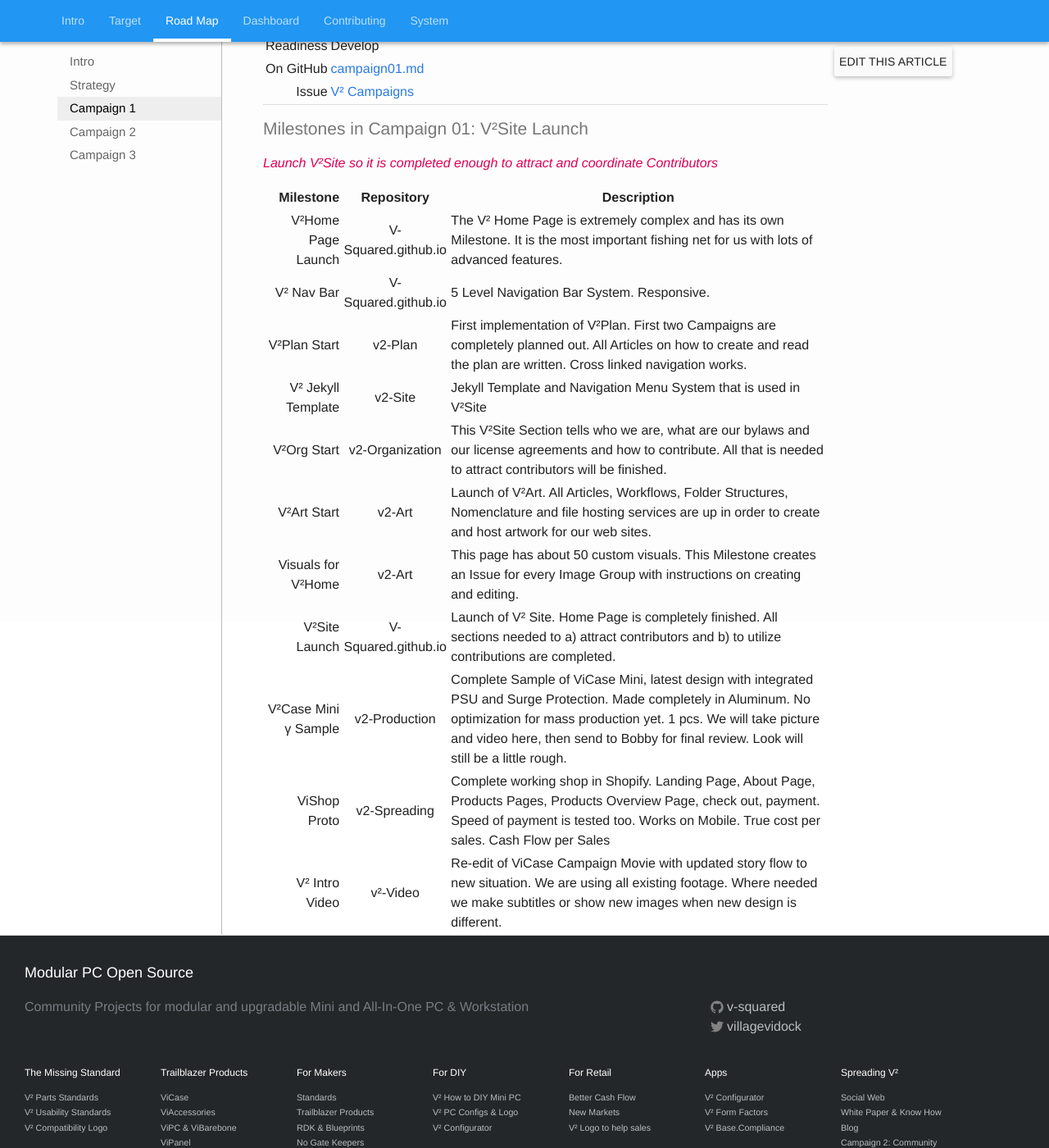
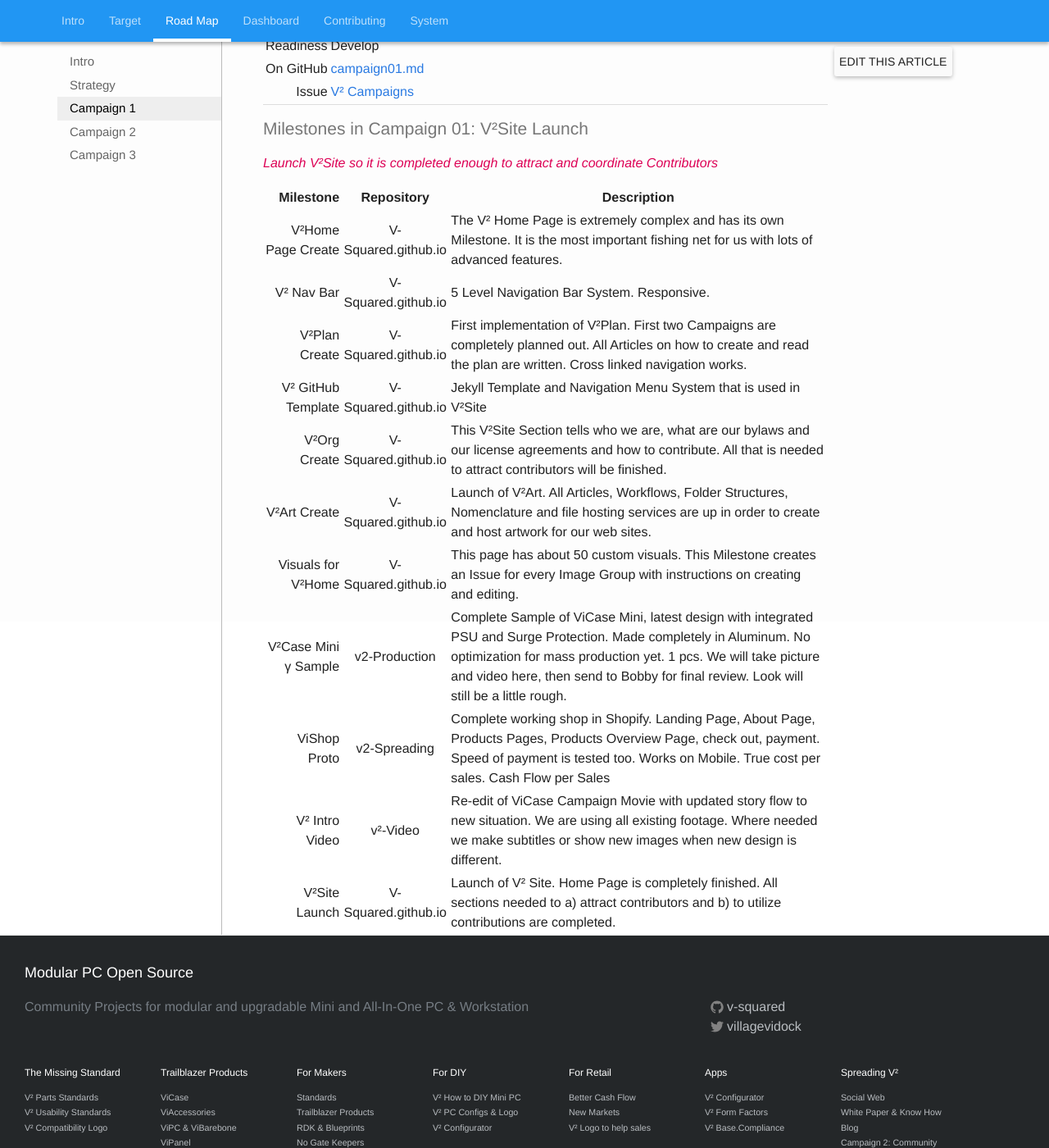
Before and after one commit to V-Squared/v2-Plan, a Jekyll site: the page built from road-map/campaign01.md, in a window 1280 px wide and 1400 px high, scrolled down 642 px. Shown: the whole window at 82% size. Built offline with Jekyll 4.4.1, drawn with Linux system fonts in a browser that asks for light colours.

Commit message:
Updating Milestones

```diff
--- a/road-map/campaign01.md
+++ b/road-map/campaign01.md
@@ -26,14 +26,14 @@ breadcrumbs: Campaign 1
 
 |            Milestone |      Repository     | Description                                                                                                                                                                                                                                                                       |
 |---------------------:|:-------------------:|-----------------------------------------------------------------------------------------------------------------------------------------------------------------------------------------------------------------------------------------------------------------------------------|
-|   V²Home Page Launch | V-Squared.github.io | The V² Home Page is extremely complex and has its own Milestone. It is the most important fishing net for us with lots of advanced features.                                                                                                                                      |
+|   V²Home Page Create | V-Squared.github.io | The V² Home Page is extremely complex and has its own Milestone. It is the most important fishing net for us with lots of advanced features.                                                                                                                                      |
 |           V² Nav Bar | V-Squared.github.io | 5 Level Navigation Bar System. Responsive.  |
-|         V²Plan Start |       v2-Plan       | First implementation of V²Plan. First two Campaigns are completely planned out. All Articles on how to create and read the plan are written. Cross linked navigation works.                                                                                                       |
-|   V² Jekyll Template |       v2-Site       | Jekyll Template and Navigation Menu System that is used in V²Site                                                                                                                                                                                                                 |
-|          V²Org Start |   v2-Organization   | This V²Site Section tells who we are, what are our bylaws and our license agreements and how to contribute. All that is needed to attract contributors will be finished.                                                                                                          |
-|          V²Art Start |        v2-Art       | Launch of V²Art. All Articles, Workflows, Folder Structures, Nomenclature and file hosting services are up in order to create and host artwork for our web sites.                                                                                                                 |
-|   Visuals for V²Home |        v2-Art       | This page has about 50 custom visuals. This Milestone creates an Issue for every Image Group with instructions on creating and editing.                                                                                                                                           |
-|        V²Site Launch | V-Squared.github.io | Launch of V² Site. Home Page is completely finished. All sections needed to a) attract contributors and b) to utilize contributions are completed.                                                                                                                                |
+|        V²Plan Create | V-Squared.github.io | First implementation of V²Plan. First two Campaigns are completely planned out. All Articles on how to create and read the plan are written. Cross linked navigation works.                                                                                                       |
+|   V² GitHub Template | V-Squared.github.io | Jekyll Template and Navigation Menu System that is used in V²Site                                                                                                                                                                                                                 |
+|         V²Org Create | V-Squared.github.io | This V²Site Section tells who we are, what are our bylaws and our license agreements and how to contribute. All that is needed to attract contributors will be finished.                                                                                                          |
+|         V²Art Create | V-Squared.github.io | Launch of V²Art. All Articles, Workflows, Folder Structures, Nomenclature and file hosting services are up in order to create and host artwork for our web sites.                                                                                                                 |
+|   Visuals for V²Home | V-Squared.github.io | This page has about 50 custom visuals. This Milestone creates an Issue for every Image Group with instructions on creating and editing.                                                                                                                                           |
 | V²Case Mini γ Sample |    v2-Production    | Complete Sample of ViCase Mini, latest design with integrated PSU and Surge Protection. Made completely in Aluminum. No optimization for mass production yet. 1 pcs. We will take picture and video here, then send to Bobby for final review. Look will still be a little rough. |
 |         ViShop Proto |     v2-Spreading    | Complete working shop in Shopify. Landing Page, About Page, Products Pages, Products Overview Page, check out, payment. Speed of payment is tested too. Works on Mobile. True cost per sales. Cash Flow per Sales                                                                 |
 |       V² Intro Video |       v²-Video      | Re-edit of ViCase Campaign Movie with updated story flow to new situation. We are using all existing footage. Where needed we make subtitles or show new images when new design is different.                                                                                     |
+|        V²Site Launch | V-Squared.github.io | Launch of V² Site. Home Page is completely finished. All sections needed to a) attract contributors and b) to utilize contributions are completed.                                                                                                                                |
```
